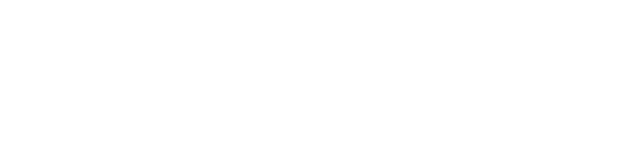
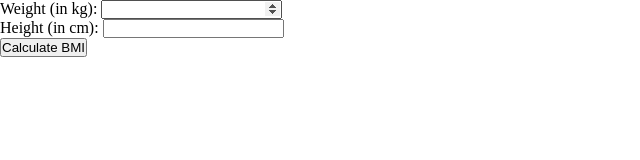
Before and after one commit to uttkarsh-g/BMI, a plain HTML site: page index.html in a window 1280 px wide. Shown: the whole page, without its empty margins (0-640 px from the left). Drawn offline with Linux system fonts and the light colour scheme.

Commit message:
added html

```diff
--- a/index.html
+++ b/index.html
@@ -8,6 +8,39 @@
     <title>BMI Calculator</title>
   </head>
   <body>
-    <div id="wrapper"></div>
+    <div id="wrapper">
+      <form id="bmiForm">
+        <div id="wc">
+          <label for="weight">Weight (in kg):</label>
+          <input
+            type="number"
+            id="weight"
+            name="weight"
+            min="1"
+            step="0.1"
+            pattern="[0-9]+"
+            required
+          />
+        </div>
+
+        <div id="hc">
+          <label for="height">Height (in cm):</label>
+          <input
+            type="number"
+            id="height"
+            name="height"
+            min="1"
+            step="0.1"
+            required
+          />
+        </div>
+
+        <div id="s">
+          <button type="submit">Calculate BMI</button>
+        </div>
+      </form>
+
+      <p id="result"></p>
+    </div>
   </body>
 </html>
```
